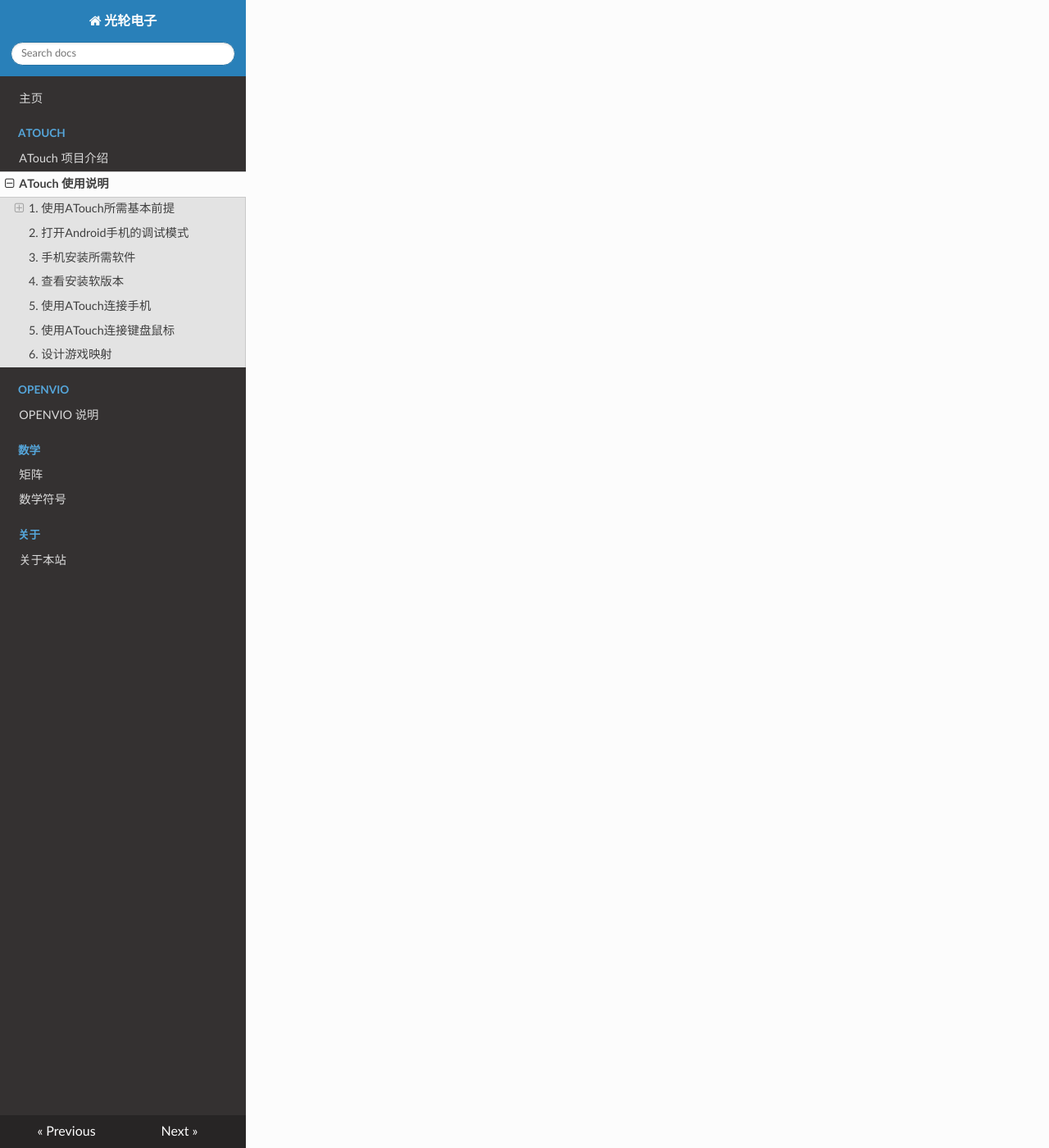
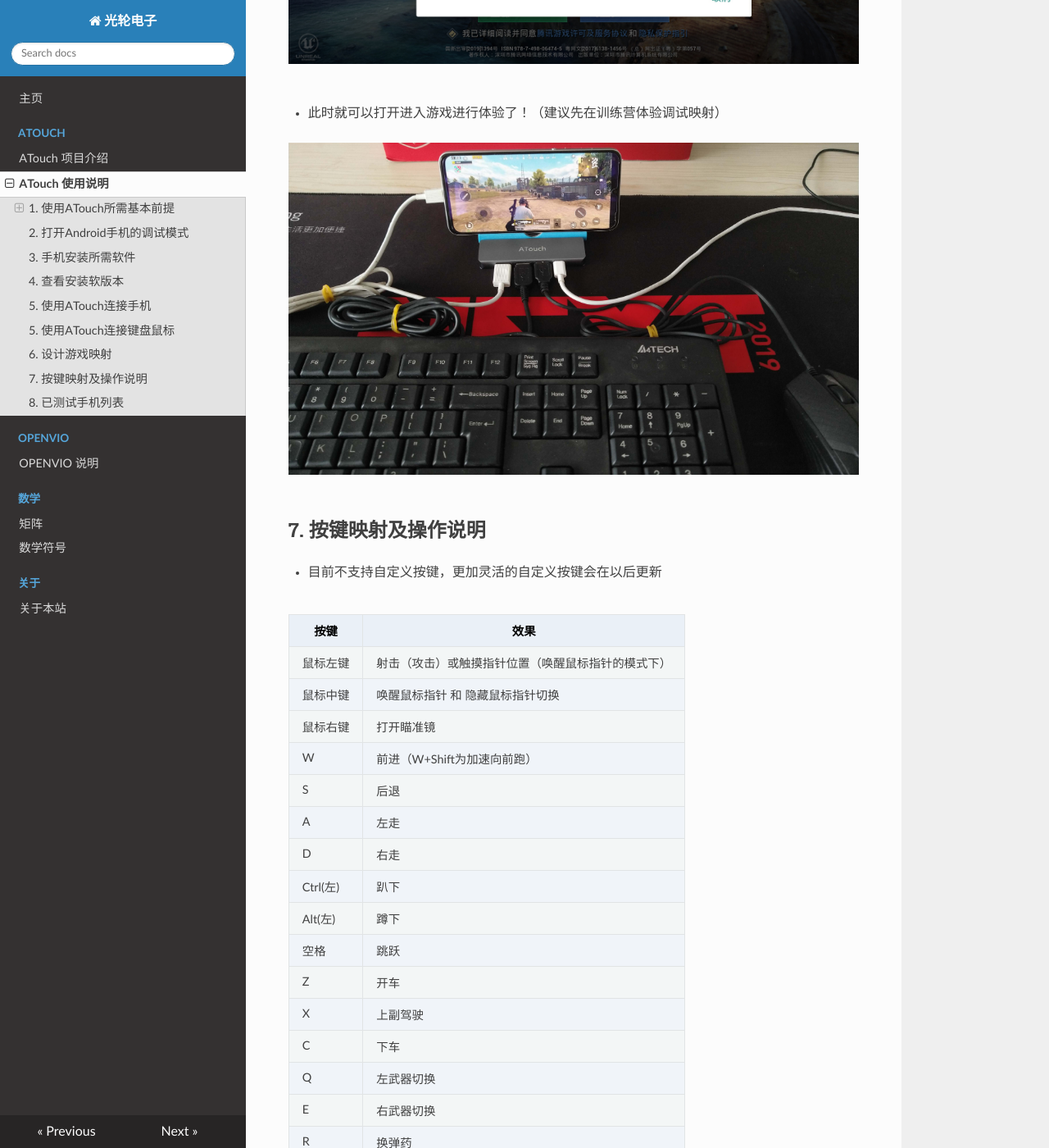
Before and after one commit to guanglun/guanglun.github.io, an MkDocs documentation site: the page built from docs/atouch/guide.md, in a window 1280 px wide and 1400 px high, scrolled down 10595 px. Shown: the whole window at 82% size. Built offline with MkDocs 1.6.1, drawn with Linux system fonts in a browser that asks for light colours; nearby versions of some CDN libraries; old or Windows-style settings are respelled for this version of MkDocs; some of the changed text lies outside the part shown.

Commit message:
update 说明

```diff
--- a/docs/atouch/guide.md
+++ b/docs/atouch/guide.md
@@ -147,3 +147,71 @@
 <br>
 
 ## 6. 设计游戏映射
+
+* 点击悬浮窗口将出现更多操作按钮
+
+![ATouch](img/atouch13.png)
+<br>
+
+| 序号 | 说明 |
+|:-----:|:-----:|
+| A | 设置（未开发） |
+| B | 映射库操作，可以对映射进行新建删除修改操作 |
+| C | 对映射进行编辑，使其适应自己的手机 |
+| D | 保存映射 |
+
+* 打开游戏的按键设置界面，点击悬浮按钮的（B）映射库操作
+
+![ATouch](img/cz1.jpg)
+<br>
+* 点击新建，将出现映射按钮的放置窗口，请根据自己的操作习惯将其放到对应的位置(可以使用鼠标操作)
+
+![ATouch](img/atouch3.png)
+<br>
+
+* 放置完毕后点击悬浮按钮的（D）保存映射,然后再点击悬浮按钮的（B）映射库操作选择创建保存的映射使用
+
+![ATouch](img/atouch14.png)
+<br>
+
+* 此时就可以打开进入游戏进行体验了！（建议先在训练营体验调试映射）
+
+![ATouch](img/play.jpg)
+<br>
+
+## 7. 按键映射及操作说明
+
+* 目前不支持自定义按键，更加灵活的自定义按键会在以后更新
+
+| 按键 | 效果 |
+|:-----:|:-----:|
+| 鼠标左键 | 射击（攻击）或触摸指针位置（唤醒鼠标指针的模式下） |
+| 鼠标中键 | 唤醒鼠标指针 和 隐藏鼠标指针切换 |
+| 鼠标右键 | 打开瞄准镜 |
+| W | 前进（W+Shift为加速向前跑） |
+| S | 后退 |
+| A | 左走 |
+| D | 右走 |
+| Ctrl(左) | 趴下 |
+| Alt(左) | 蹲下 |
+| 空格 | 跳跃 |
+| Z | 开车 |
+| X | 上副驾驶 |
+| C | 下车 |
+| Q | 左武器切换 |
+| E | 右武器切换 |
+| R | 换弹药 |
+| M | 地图显示、关闭 |
+| B | 背包显示、关闭 |
+| F | 环视（身体及行动的方向不变看四周情况） |
+| G | 用药 |
+| H | 救援 |
+
+## 8. 已测试手机列表
+
+| 厂商 | 型号 | 类型 | 安卓版本 |支持状态 |
+|:-----:|:-----:|:-----:|:-----:|:-----:|
+| 华为 | BTV-W09 | 平板 | 7.0 | 支持 |
+| 小米 | MI8Lite | 手机 | 9.0 | 支持 |
+| 锤子 | 坚果Pro2 OS105   | 手机 | 7.1.1 | 支持 |
+| 锤子 | 坚果Pro3 DT1902A   | 手机 | 7.1.1 | 支持 |
```
Also changed, not shown: docs/atouch/index.md (+2 -2 lines), docs/atouch/img/cz1.jpg (added), docs/atouch/img/play.jpg (added), site/atouch/guide/index.html, site/atouch/img/cz1.jpg (added), site/atouch/img/play.jpg (added), site/atouch/index.html, site/index.html, site/search/search_index.json, 1 other file.
